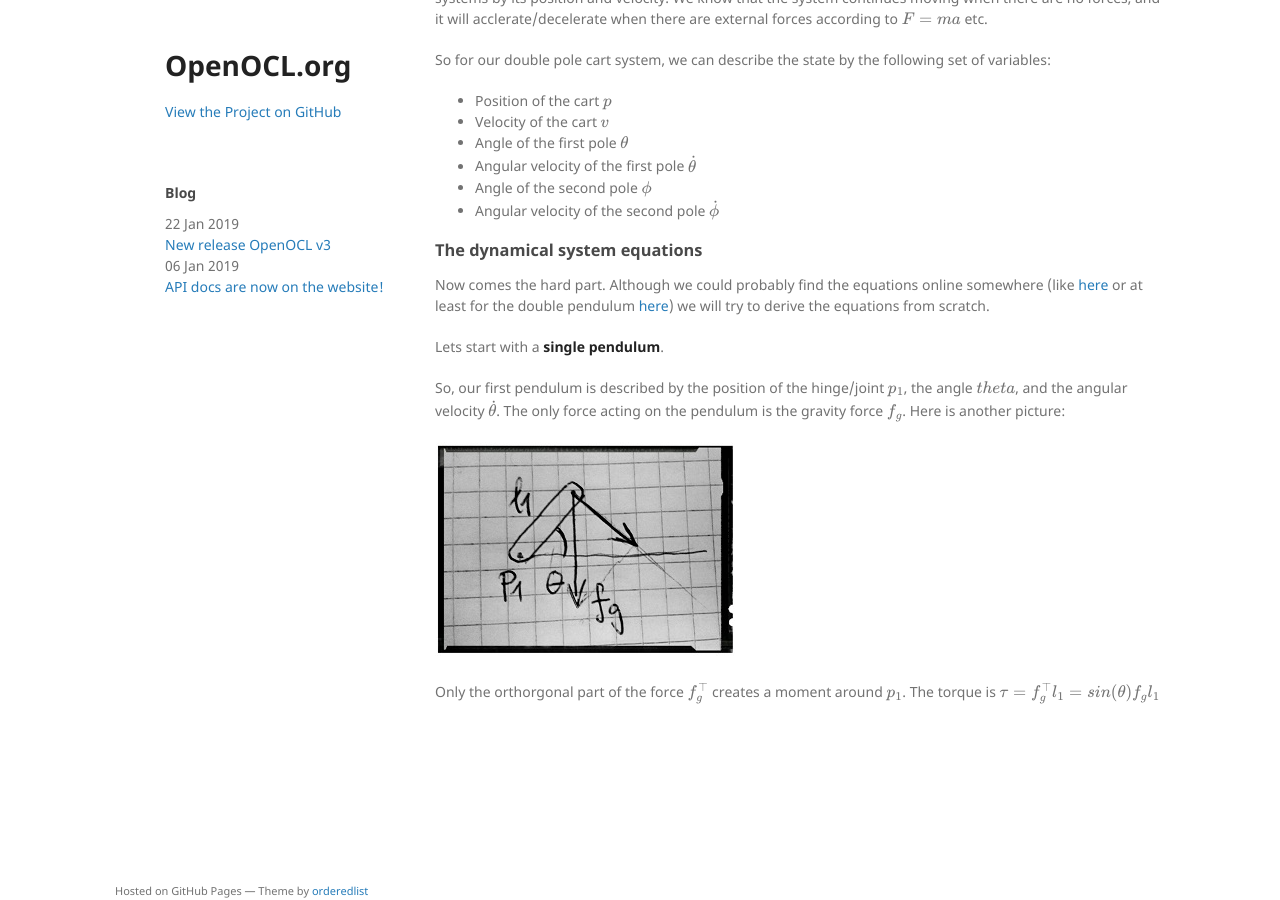
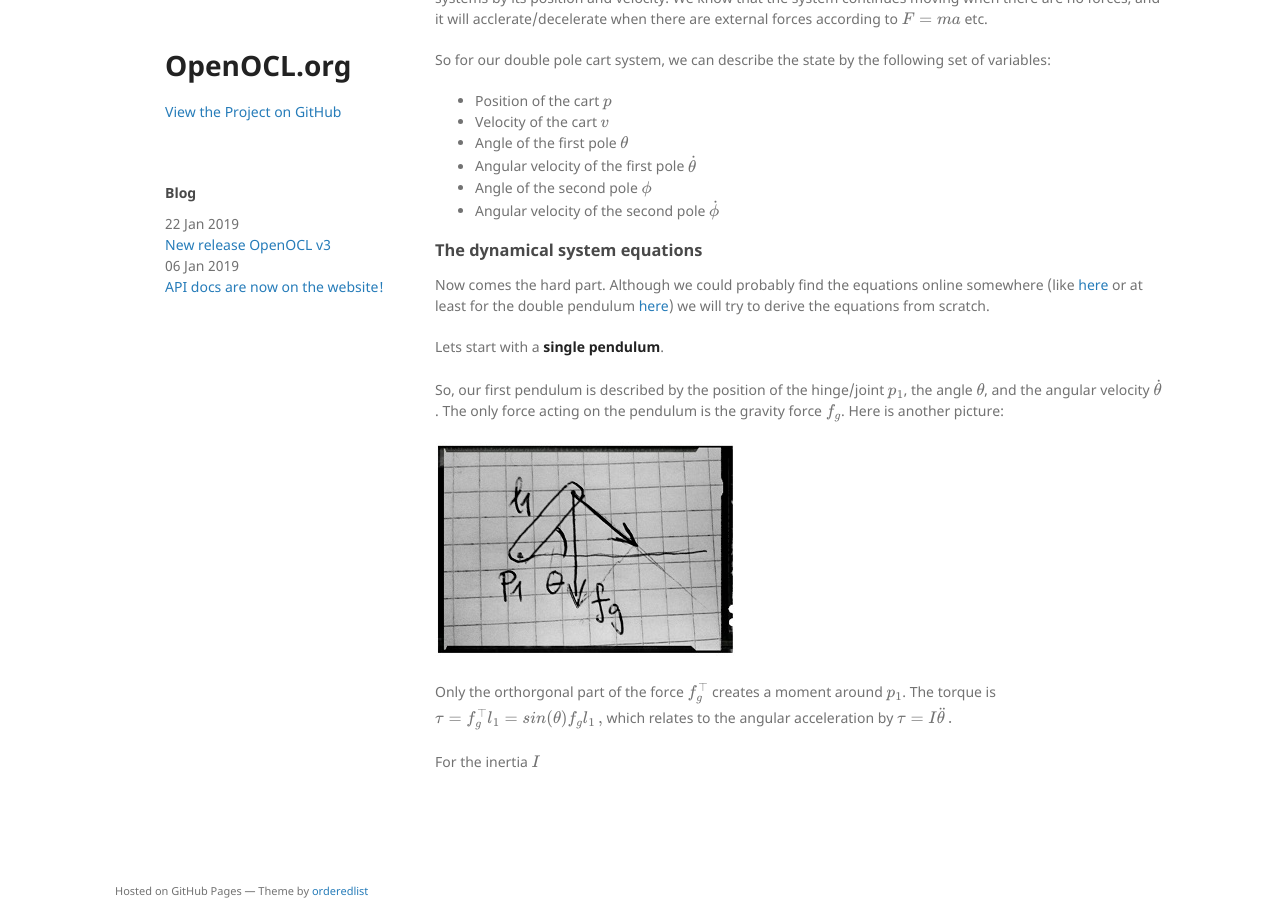
Before and after one commit to OpenOCL/openocl.github.io, a Jekyll site: the page built from _posts/2019-03-09-tutorial-01-model.md, in a window 1280 px wide and 900 px high, scrolled down 980 px. Built offline with Jekyll 4.4.1, drawn with Linux system fonts in a browser that asks for light colours; our own code applies the rules of GitHub Pages for plain Markdown files; formulas are drawn with MathJax 3; a script that is not in the unit is left out.

Commit message:
Update 2019-03-09-tutorial-01-model.md

```diff
--- a/_posts/2019-03-09-tutorial-01-model.md
+++ b/_posts/2019-03-09-tutorial-01-model.md
@@ -45,11 +45,17 @@ Now comes the hard part. Although we could probably find the equations online so
 
 Lets start with a **single pendulum**.
 
-So, our first pendulum is described by the position of the hinge/joint $p_1$, the angle $theta$, and the angular velocity $\dot{\theta}$. The only force acting on the pendulum is the gravity force $f_g$. Here is another picture:
+So, our first pendulum is described by the position of the hinge/joint $p_1$, the angle $\theta$, and the angular velocity $\dot{\theta}$. The only force acting on the pendulum is the gravity force $f_g$. Here is another picture:
 
 ![Drawing of single pendulum](/assets/posts/tut01_drawing_pendulum.jpg)
 
 Only the orthorgonal part of the force $f^{\top}_g$ creates a moment around $p_1$. The torque is
 $$
-\tau = f^{\top}_g l_1 = sin(\theta) f_g l_1
+\tau = f^{\top}_g l_1 = sin(\theta) f_g l_1 \,,
 $$
+which relates to the angular acceleration by
+$$
+\tau = I \ddot{\theta} \,.
+$$
+
+For the inertia $I$
```
